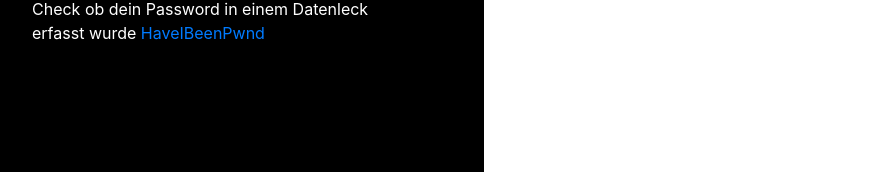
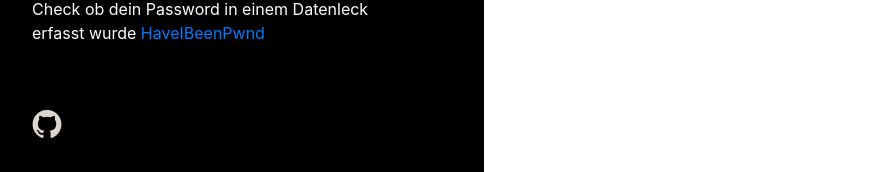
Before and after one commit to RiseofRice/password-Creator, a Flask app: page / in a window 1280 px wide. Shown: the part 625-797 px from the top of the page, without its empty margins (28-912 px from the left). Run offline with Flask 3, Linux system fonts and the light colour scheme; some libraries are stand-ins or nearby versions.

Commit message:
added icon to landing page #closes issue

```diff
--- a/templates/index.html
+++ b/templates/index.html
@@ -40,6 +40,12 @@
         <a href="http://localhost:8080/breach">HaveIBeenPwnd</a>
       </p>
       <br />
+      <br>
+      <div class="github-link">
+        <a href="https://github.com/RiseofRice/password-Creator" target="_blank">
+          <img src="../static/img/github-mark.png" alt="View my Repository on GitHub" style="width: 30px; height: 30px; vertical-align: middle; filter: invert(100%);" />
+        </a>
+      </div>
 
     </div>
   </div>
```
Also changed, not shown: static/img/github-mark.png (added).
